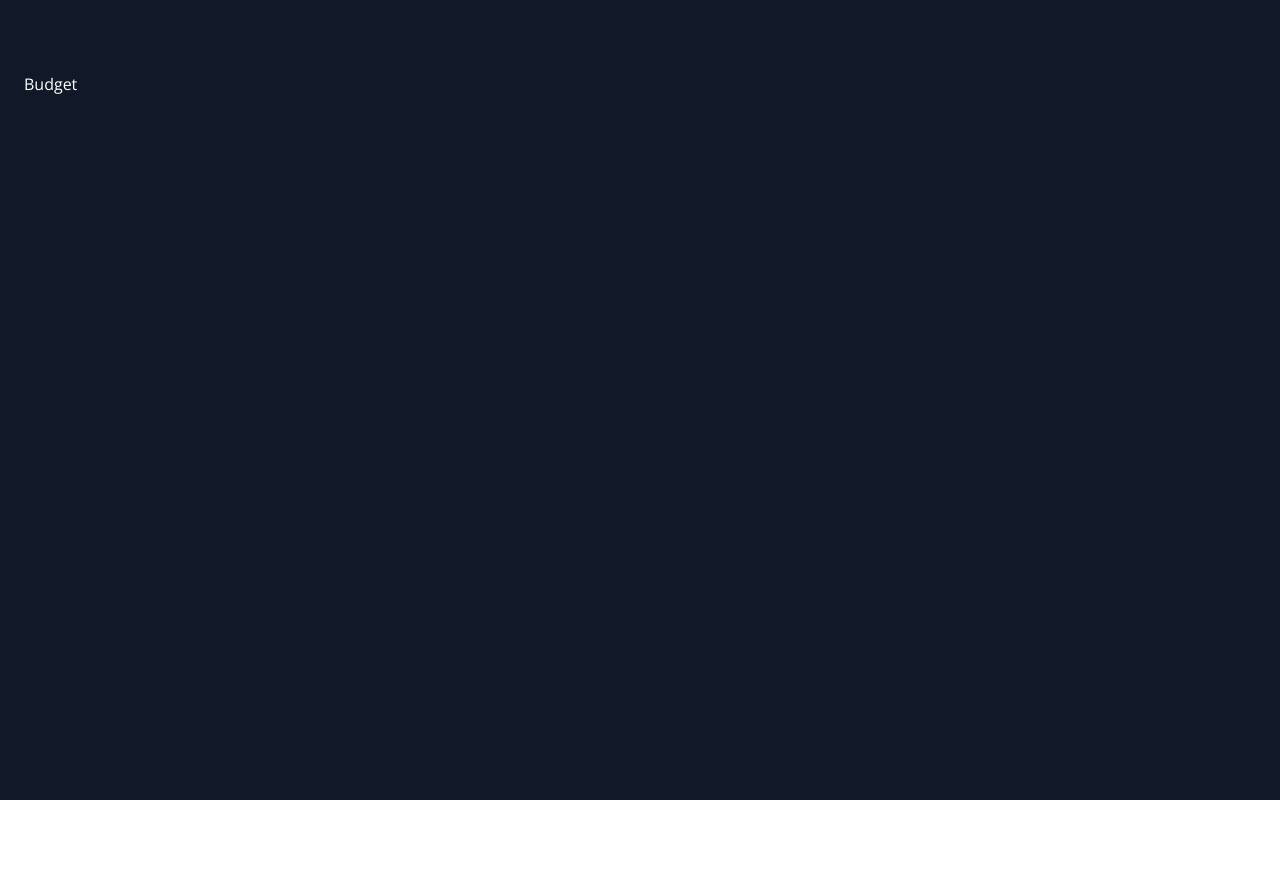
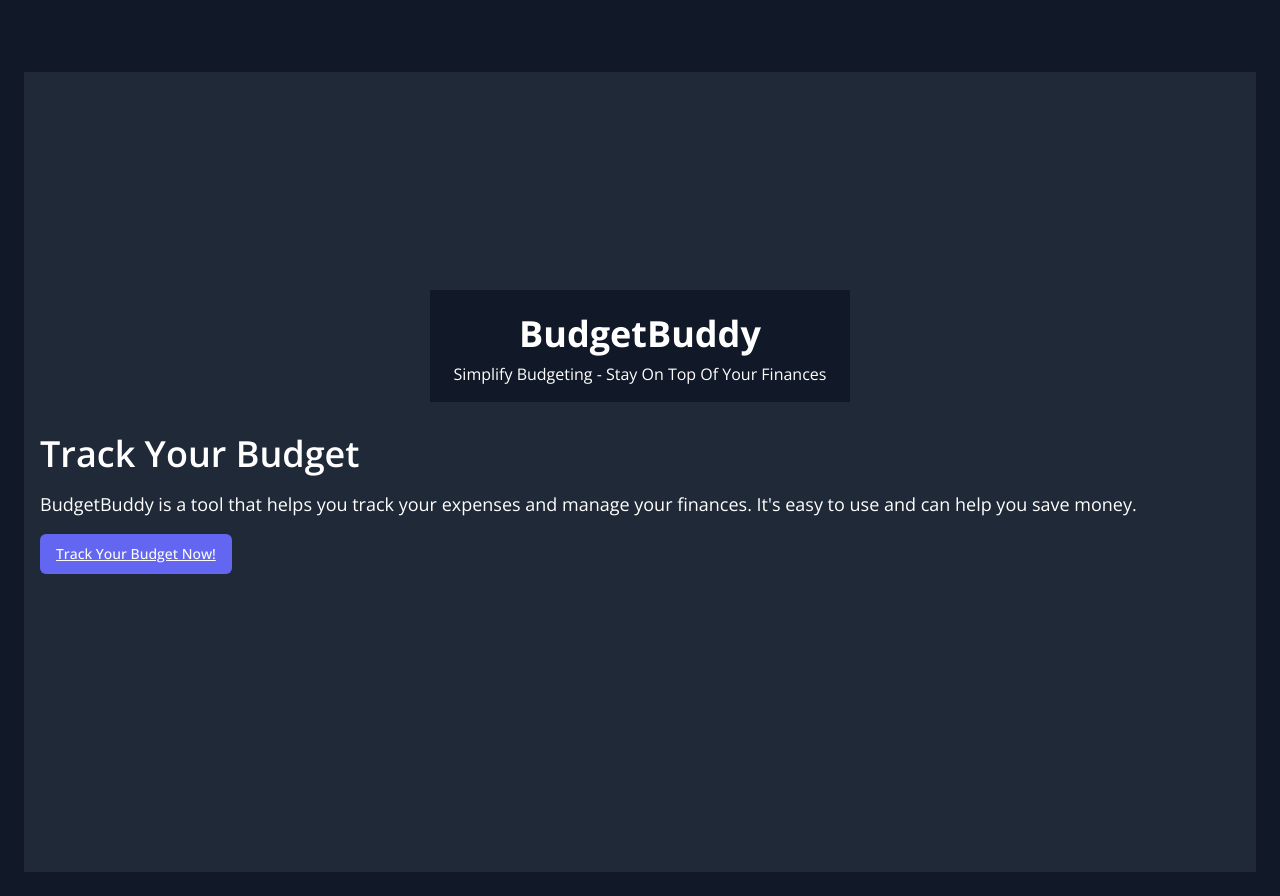
Before and after one commit to zpicy69/CalgaryHacks24, a Next.js app in the folder budget-buddy/: page /budget in a window 1280 px wide. Before the commit the page ends 800 px from the top, so only its background shows below. Built offline with nearby package versions, Linux system fonts and the light colour scheme.

Commit message:
Implemented the budget tracker

```diff
--- a/budget-buddy/app/(dashboard)/(route)/budget/page.tsx
+++ b/budget-buddy/app/(dashboard)/(route)/budget/page.tsx
@@ -1,9 +1,35 @@
-const File = () => {
+import Link from "next/link";
+import { Button } from "@/components/ui/button";
+
+const BudgetTrackPage = () => {
     return (
-        <div>
-            Budget
+        <div className="bg-gray-800 min-h-screen flex flex-col items-center justify-center">
+            <nav className="flex justify-between items-start py-4 px-6 bg-[#111827] text-white">
+                <div className="flex-1 flex justify-center flex-col items-center text-center">
+                    <h1 className="text-4xl font-bold mt-2">BudgetBuddy</h1>
+                    <p className="mt-2">
+                        Simplify Budgeting - Stay On Top Of Your Finances
+                    </p>
+                </div>
+            </nav>
+
+            <main className="container mx-auto p-4 py-8">
+                <section className="mb-12">
+                    <h2 className="text-4xl font-semibold mb-4">Track Your Budget</h2>
+                    <p className="text-lg">
+                        BudgetBuddy is a tool that helps you track your expenses and manage your finances. It's easy to use and can help you save money.
+                    </p>
+                    <p className="text-lg mt-4">
+                        <Link href="https://budget-buddy-theta.vercel.app/">
+                            <Button className="underline bg-indigo-500 hover:bg-indigo-700">
+                                Track Your Budget Now!
+                            </Button>
+                        </Link>
+                    </p>
+                </section>
+            </main>
         </div>
     );
 }
 
-export default File;
+export default BudgetTrackPage;
```
